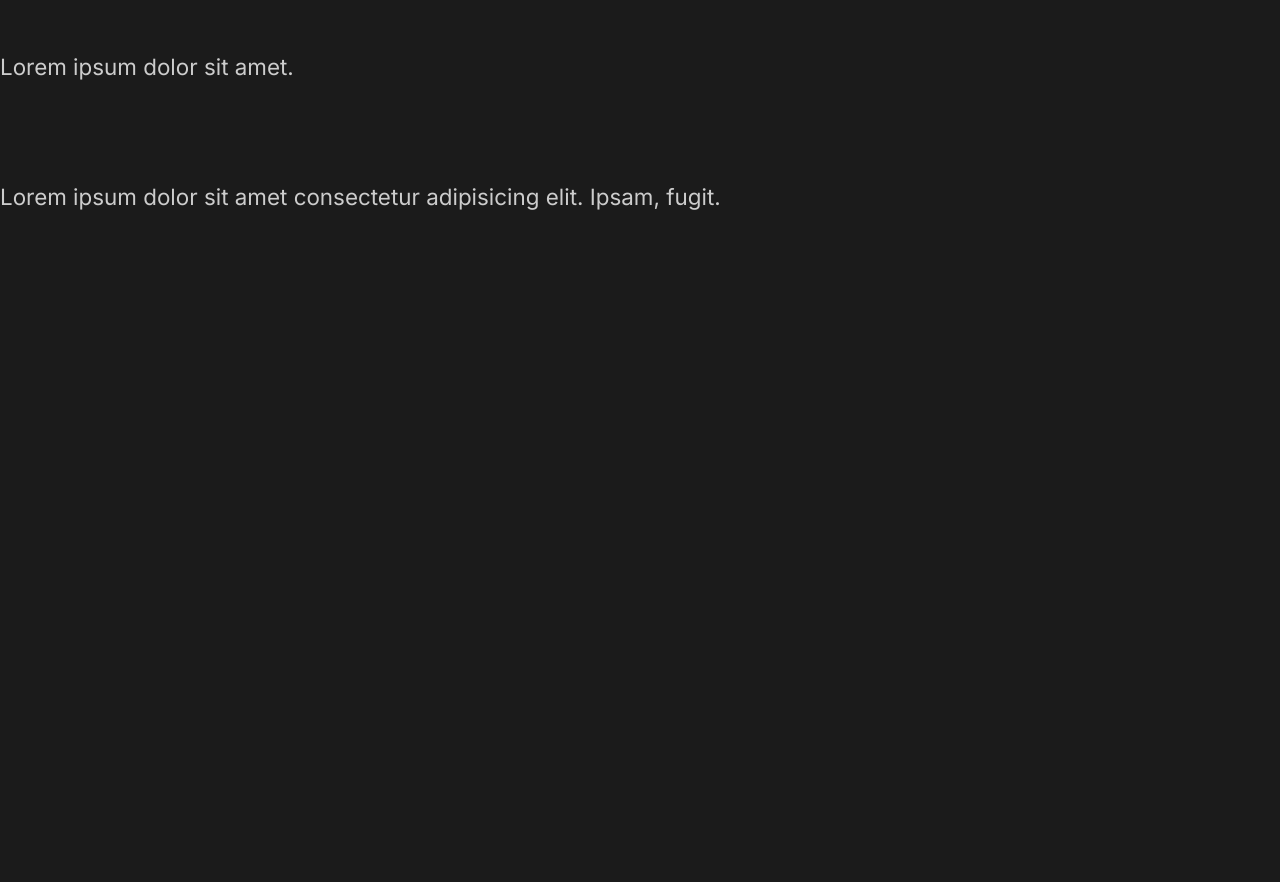
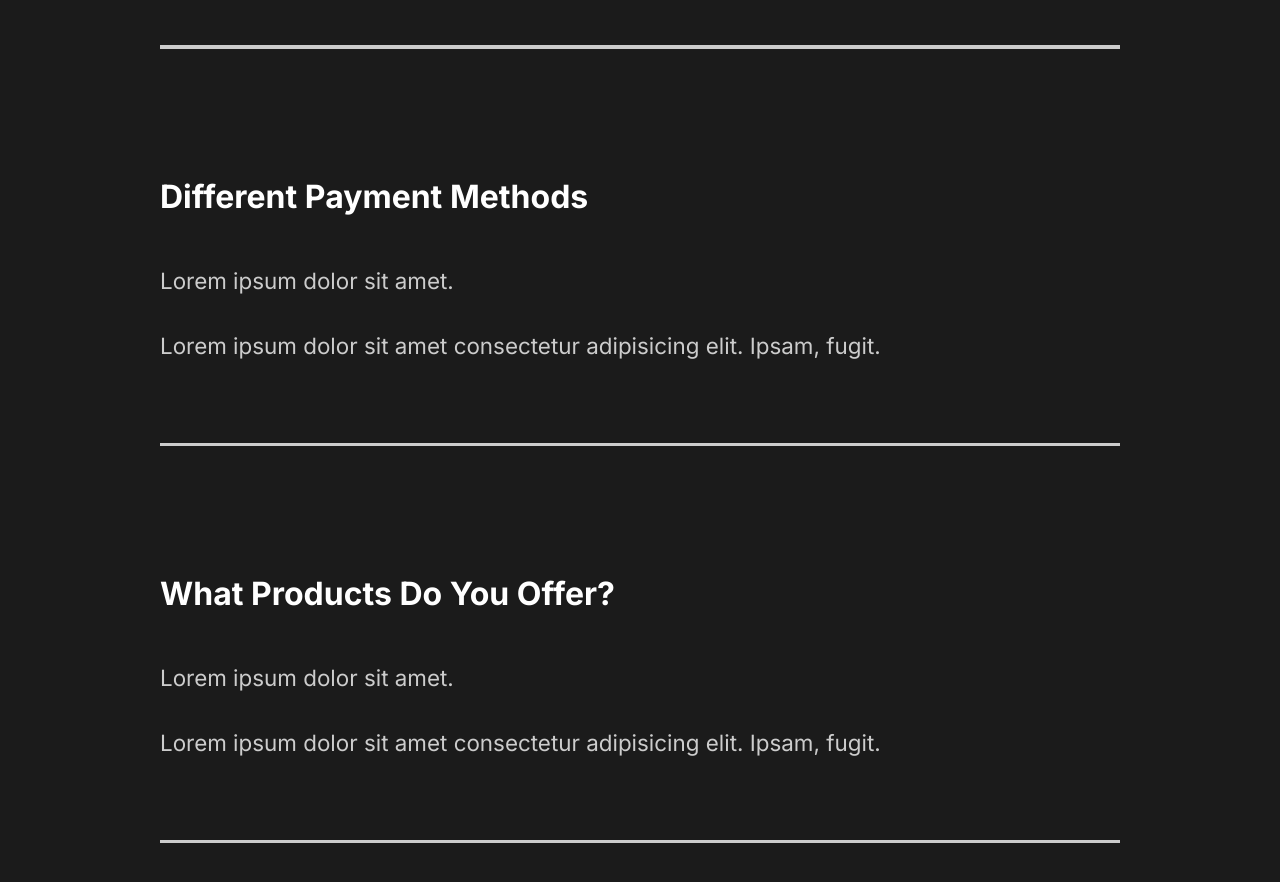
Before and after one commit to Limuthu/Capture-Portfolio, a React (Create React App) app: page / in a window 1280 px wide. Shown: the part 3003-3885 px from the top of the page. Before the commit the page ends 3265 px from the top, so only its background shows below. Built offline with nearby package versions, Linux system fonts and the light colour scheme.

Commit message:
7.Styled Faq

```diff
--- a/src/components/FaqSection.js
+++ b/src/components/FaqSection.js
@@ -1,8 +1,10 @@
 import React from 'react';
+import styled from 'styled-components';
+import {About} from "../styles"
 
 const FaqSection = () => {
     return(
-        <div className="faq">
+        <Faq>
             <h2>Any Questions <span>FAQ</span></h2>
             <div className="question">
                 <h4>How Do I Start?</h4>
@@ -10,6 +12,7 @@
                     <p>Lorem ipsum dolor sit amet.</p>
                     <p>Lorem ipsum dolor sit amet consectetur adipisicing elit. Ipsam, fugit.</p>
                 </div>
+                <div className="faq-line"></div>
             </div>
             <div className="question">
                 <h4>Daily Schedule</h4>
@@ -17,6 +20,7 @@
                     <p>Lorem ipsum dolor sit amet.</p>
                     <p>Lorem ipsum dolor sit amet consectetur adipisicing elit. Ipsam, fugit.</p>
                 </div>
+                <div className="faq-line"></div>
             </div>
             <div className="question">
                 <h4>Different Payment Methods</h4>
@@ -24,6 +28,7 @@
                     <p>Lorem ipsum dolor sit amet.</p>
                     <p>Lorem ipsum dolor sit amet consectetur adipisicing elit. Ipsam, fugit.</p>
                 </div>
+                <div className="faq-line"></div>
             </div>
             <div className="question">
                 <h4>What Products Do You Offer?</h4>
@@ -31,9 +36,39 @@
                     <p>Lorem ipsum dolor sit amet.</p>
                     <p>Lorem ipsum dolor sit amet consectetur adipisicing elit. Ipsam, fugit.</p>
                 </div>
+                <div className="faq-line"></div>
             </div>
-        </div>
+        </Faq>
     )
 }
 
+const Faq = styled(About)`
+    display: block;
+
+    span{
+        display: block;
+    }
+    h2{
+        padding-bottom: 2rem;
+        font-weight: 300;
+    }
+    .faq-line {
+        background: #cccccc;
+        height: 0.2rem;
+        margin: 2rem 0rem;
+        width: 100%;
+    }
+    .question{
+        padding: 3rem 0rem;
+        cursor: pointer;
+    }
+    .answer {
+        padding: 2rem 0rem;
+        p{
+            padding: 1rem 0rem;
+        }
+    }
+
+`
+
 export default FaqSection;
--- a/src/components/GlobalStyle.js
+++ b/src/components/GlobalStyle.js
@@ -38,6 +38,7 @@
 }
 h4{
     font-weight: bold;
+    font-size: 2rem;
 }
 span{
     font-weight: bold;
```
